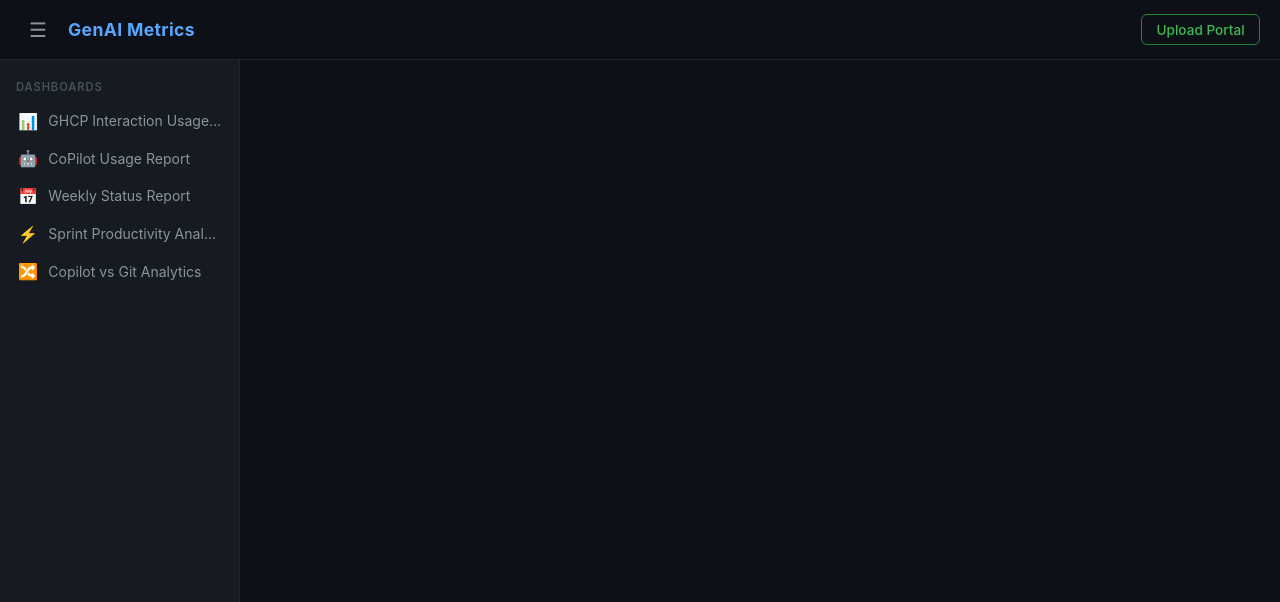
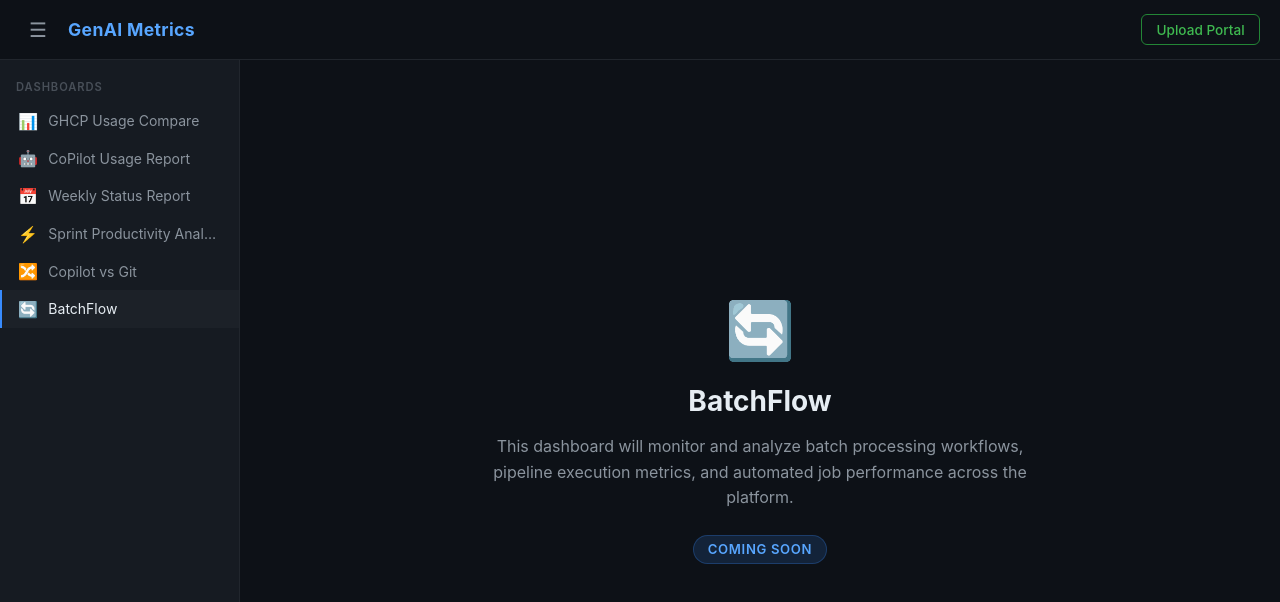
Before and after one commit to anirbansahacts/genai-metrics, a React (Vite) app: page /batch-flow in a window 1280 px wide. Shown: the top 602 px of the page. Built offline with nearby package versions, Linux system fonts and the light colour scheme.

Commit message:
Added BatchFlow to the sidebar, homepage and routing

```diff
--- a/src/App.jsx
+++ b/src/App.jsx
@@ -8,6 +8,7 @@ import CopilotUsage from './pages/CopilotUsage'
 import WeeklyStatus from './pages/WeeklyStatus'
 import SprintProductivity from './pages/SprintProductivity'
 import CopilotVsGit from './pages/CopilotVsGit'
+import BatchFlow from './pages/BatchFlow'
 import UploadPortal from './pages/UploadPortal'
 
 export default function App() {
@@ -35,6 +36,7 @@ export default function App() {
             <Route path="/weekly-status" element={<WeeklyStatus />} />
             <Route path="/sprint-productivity" element={<SprintProductivity />} />
             <Route path="/copilot-vs-git" element={<CopilotVsGit />} />
+            <Route path="/batch-flow" element={<BatchFlow />} />
             <Route path="/upload" element={<UploadPortal />} />
           </Routes>
         </main>
--- a/src/components/Sidebar.jsx
+++ b/src/components/Sidebar.jsx
@@ -2,11 +2,12 @@ import { NavLink } from 'react-router-dom'
 import './Sidebar.css'
 
 const apps = [
-  { path: '/ghcp-interaction', label: 'GHCP Interaction Usage Compare', icon: '📊' },
+  { path: '/ghcp-interaction', label: 'GHCP Usage Compare', icon: '📊' },
   { path: '/copilot-usage', label: 'CoPilot Usage Report', icon: '🤖' },
   { path: '/weekly-status', label: 'Weekly Status Report', icon: '📅' },
   { path: '/sprint-productivity', label: 'Sprint Productivity Analytics', icon: '⚡' },
-  { path: '/copilot-vs-git', label: 'Copilot vs Git Analytics', icon: '🔀' },
+  { path: '/copilot-vs-git', label: 'Copilot vs Git', icon: '🔀' },
+  { path: '/batch-flow', label: 'BatchFlow', icon: '🔄' },
 ]
 
 export default function Sidebar({ isOpen, onClose }) {
--- a/src/index.css
+++ b/src/index.css
@@ -5,7 +5,8 @@
 html, body {
   margin: 0;
   padding: 0;
-  min-height: 100vh;
+  height: 100%;
+  overflow: hidden;
   background: #0d1117;
   color: #e6edf3;
   font-family: -apple-system, BlinkMacSystemFont, 'Segoe UI', Roboto, Helvetica, Arial, sans-serif;
@@ -16,7 +17,8 @@ html, body {
 #root {
   display: flex;
   flex-direction: column;
-  min-height: 100vh;
+  height: 100%;
+  overflow: hidden;
 }
 
 /* Shared placeholder page styles */
@@ -68,12 +70,14 @@ html, body {
 .app-body {
   display: flex;
   flex: 1;
+  min-height: 0; /* allow flex child to shrink below content size */
   overflow: hidden;
 }
 
 .main-content {
   flex: 1;
   min-width: 0;
+  min-height: 0;
   overflow-y: auto;
   display: flex;
   flex-direction: column;
--- /dev/null
+++ b/src/pages/BatchFlow.jsx
@@ -0,0 +1,16 @@
+export default function BatchFlow() {
+  return (
+    <div className="page-placeholder">
+      <div className="placeholder-inner">
+        <span className="placeholder-icon">🔄</span>
+        <h1>BatchFlow</h1>
+        <p>
+          This dashboard will monitor and analyze batch processing workflows,
+          pipeline execution metrics, and automated job performance across
+          the platform.
+        </p>
+        <div className="placeholder-badge">Coming Soon</div>
+      </div>
+    </div>
+  )
+}
--- a/src/pages/Home.jsx
+++ b/src/pages/Home.jsx
@@ -4,7 +4,7 @@ import './Home.css'
 const apps = [
   {
     path: '/ghcp-interaction',
-    title: 'GHCP Interaction Usage Compare',
+    title: 'GHCP Usage Compare',
     description: 'Compare GitHub Copilot interaction usage metrics across teams and time periods.',
     icon: '📊',
   },
@@ -28,9 +28,15 @@ const apps = [
   },
   {
     path: '/copilot-vs-git',
-    title: 'Copilot vs Git Analytics Dashboard and Tower Metrics',
+    title: 'Copilot vs Git',
     description: 'Side-by-side comparison of Copilot-assisted commits vs standard Git activity with Tower metrics.',
     icon: '🔀',
+  },
+  {
+    path: '/batch-flow',
+    title: 'BatchFlow',
+    description: 'Monitor and analyze batch processing workflows and pipeline execution metrics.',
+    icon: '🔄',
   },
 ]
 
```
